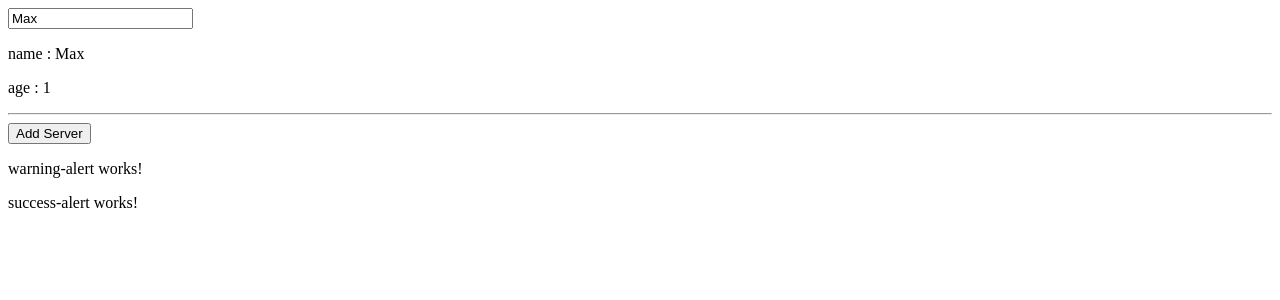
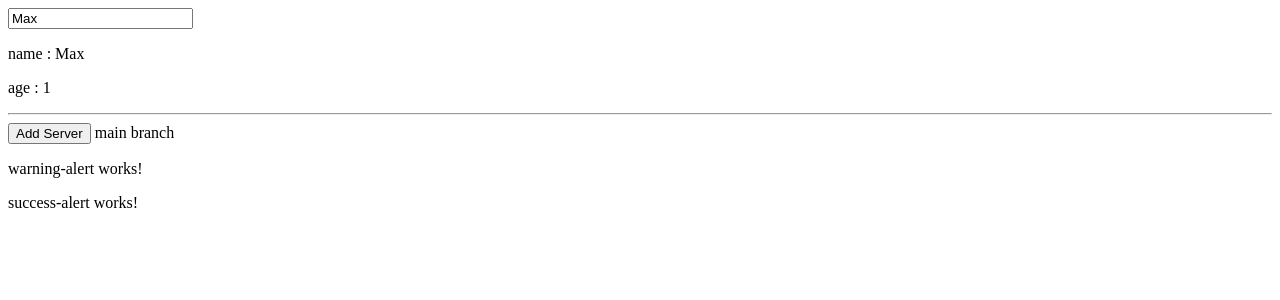
Before and after one commit to owlssi/ActionTest, an Angular app: page / in a window 1280 px wide. Shown: the top 300 px of the page. Built offline with nearby package versions, Linux system fonts and the light colour scheme.

Commit message:
no message

```diff
--- a/src/app/app.component.html
+++ b/src/app/app.component.html
@@ -7,5 +7,7 @@
 
 <button class="btn btn-primary" [disabled]="allowNewServer">Add Server</button>
 
+main branch
+
 <app-warning-alert></app-warning-alert>
 <app-success-alert></app-success-alert>
```
